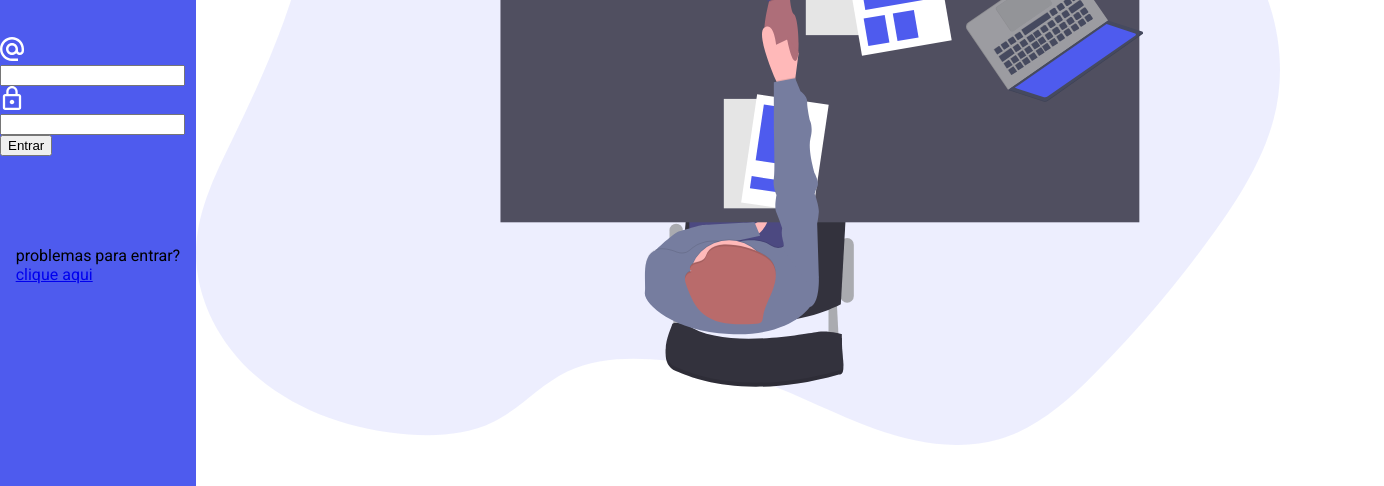
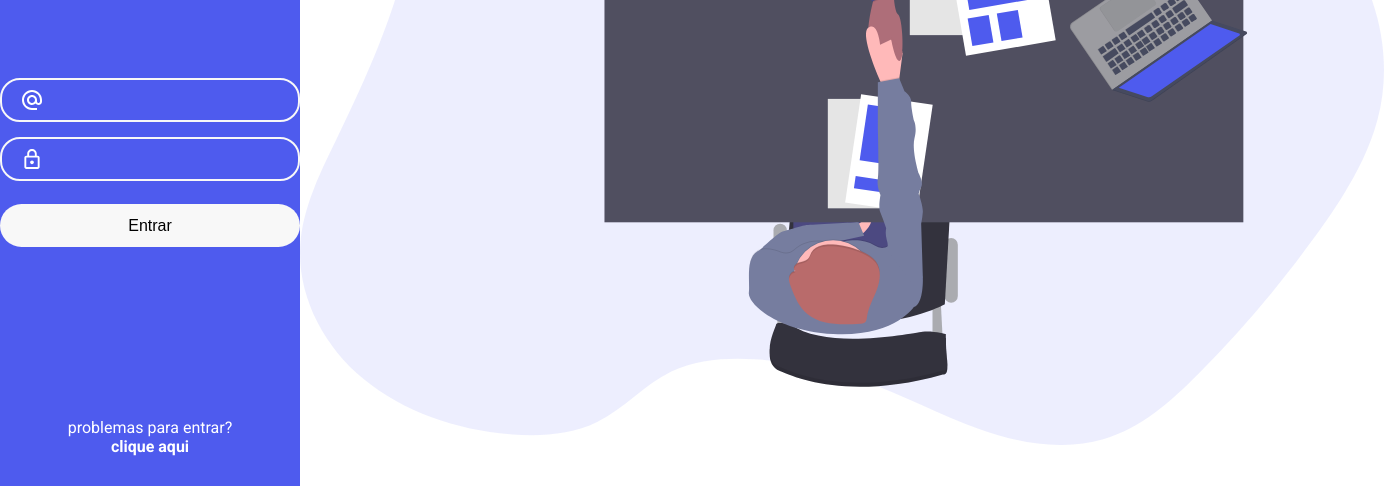
Before and after one commit to gomessgbr/grab-login-page, a plain HTML site: page index.html in a window 1280 px wide. Shown: the part 314-800 px from the top of the page, 1384 px wide, since content can reach past the window. Drawn offline with Linux system fonts and the light colour scheme; files whose address does not match are found by name.

Commit message:
feat: html

```diff
--- a/index.html
+++ b/index.html
@@ -7,27 +7,27 @@
     <link rel="preconnect" href="https://fonts.gstatic.com" crossorigin>
     <link href="https://fonts.googleapis.com/css2?family=Roboto:ital,wght@0,100;0,300;0,400;0,500;0,700;0,900;1,100;1,300;1,400;1,500;1,700;1,900&display=swap" rel="stylesheet">
     <link rel="stylesheet" href="style.css">
+    <script src="script.js"></script>
     <title>Grab - Login</title>
   </head>
   <body>
     <main>
       <div class="leftSection">
-
+        <div class="logoArea">
           <img src="./assets//logo-grab.svg" alt="logo"  class="logo">
-
-
-        <form action="">
-          <label for="signEmail">
-            <img src="./assets/Subtract.svg" alt="" width="24" height="24">
-            <input type="text" name="email" id="signEmail">
+        </div>
+        <form action="" class="formSignUp">
+          <label for="signEmail" class="labelInput">
+            <img src="./assets/Subtract.svg" alt="" width="20" height="20">
+            <input type="text" name="email" id="signEmail" class="inputText email">
           </label>
-          <label for="signPswd">
-            <img src="./assets/lock_24px.svg" alt="" width="24" height="24">
-            <input type="text" name="password" id="signPswd">
+          <label for="signPswd" class="labelInput">
+            <img src="./assets/lock_24px.svg" alt="" width="20" height="20">
+            <input type="password" name="password" id="signPswd" class="inputText psswd">
           </label>
-          <button type="submit">Entrar</button>
+          <button type="submit" class="signInButton">Entrar</button>
         </form>
-        <div>
+        <div class="bottomLeftSection" >
           <p>problemas para entrar?</p>
           <a href="#">clique aqui</a>
         </div>
```
